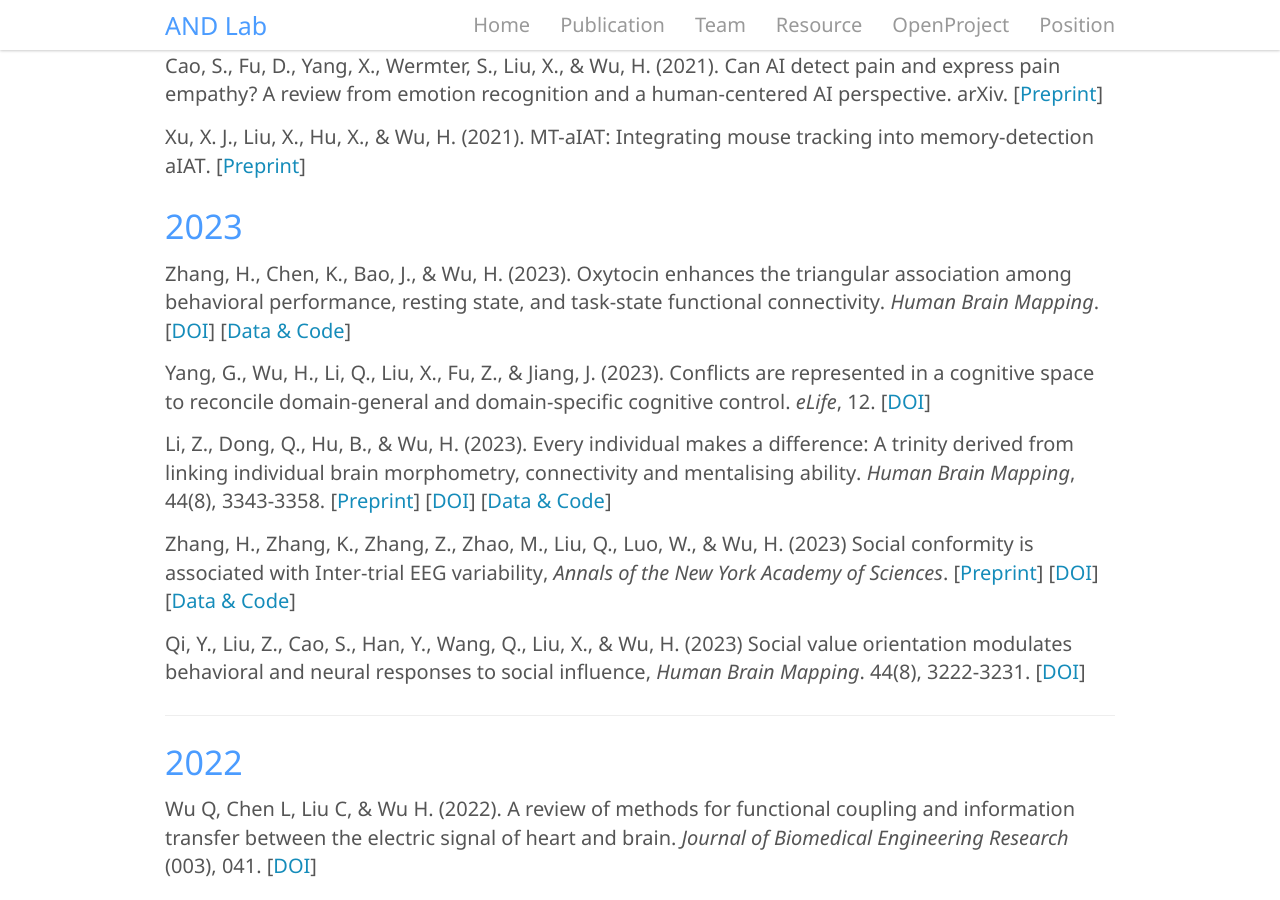
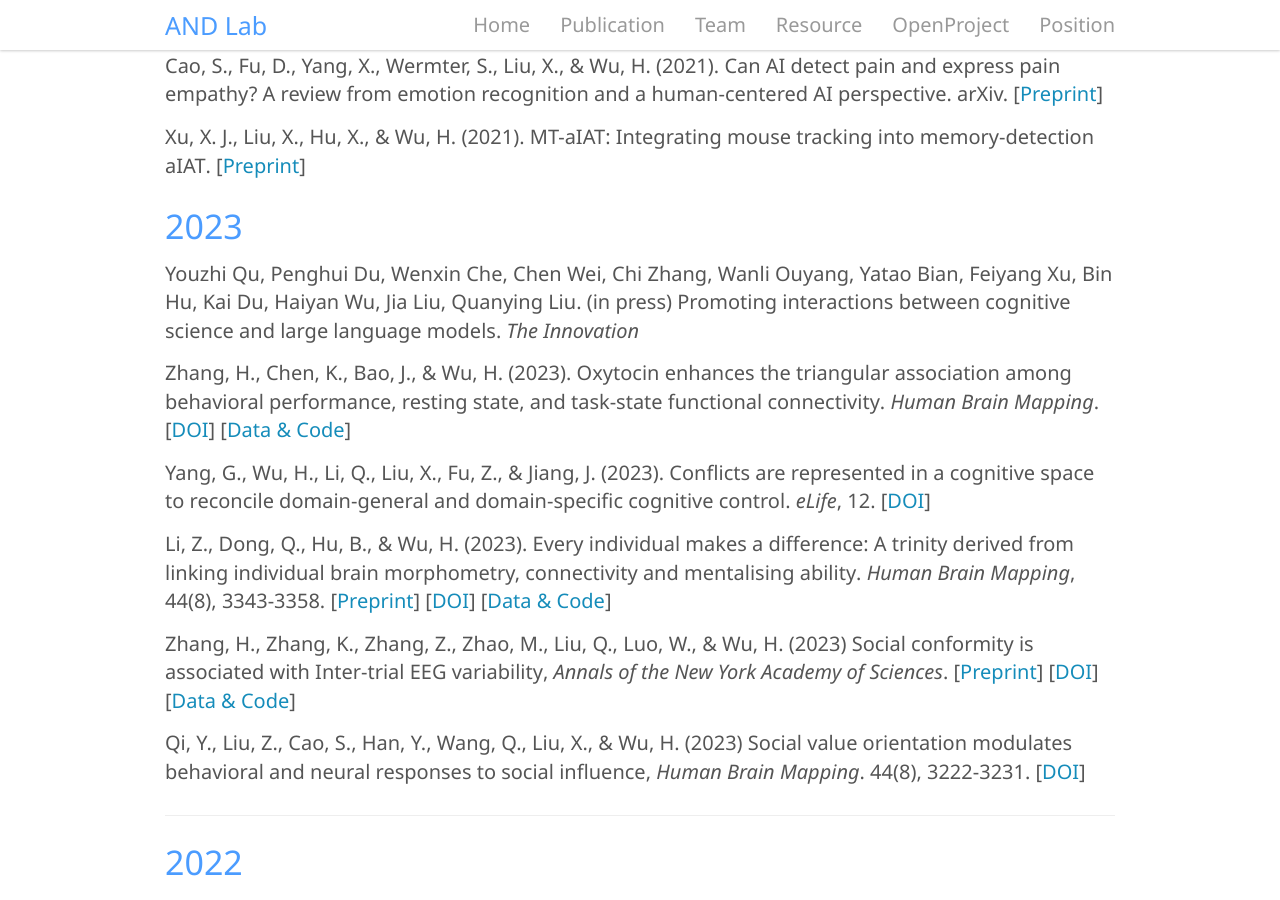
Before and after one commit to andlab-um/lab-website, a Jekyll site: the page built from _pages/publication.md, in a window 1280 px wide and 900 px high, scrolled down 604 px. Built offline with Jekyll 4.4.1, drawn with Linux system fonts in a browser that asks for light colours; nearby versions of some CDN libraries.

Commit message:
Update Qu et al., 2023

```diff
--- a/_pages/publication.md
+++ b/_pages/publication.md
@@ -30,6 +30,8 @@ Cao, S., Fu, D., Yang, X., Wermter, S., Liu, X., & Wu, H. (2021). **Can AI detec
 Xu, X. J., Liu, X., Hu, X., & Wu, H. (2021). **MT-aIAT: Integrating mouse tracking into memory-detection aIAT**. [[Preprint](https://doi.org/10.31234/osf.io/ny9xq){:target="_blank"}]
 
 ### 2023
+
+Youzhi Qu, Penghui Du, Wenxin Che, Chen Wei, Chi Zhang, Wanli Ouyang, Yatao Bian, Feiyang Xu, Bin Hu, Kai Du, **Haiyan Wu**, Jia Liu, Quanying Liu. (in press) Promoting interactions between cognitive science and large language models. *The Innovation*
 
 Zhang, H., Chen, K., Bao, J., & Wu, H. (2023). **Oxytocin enhances the triangular association among behavioral performance, resting state, and task-state functional connectivity**. *Human Brain Mapping*. [[DOI](https://doi.org/10.1002/hbm.26498){:target="_blank"}] [[Data & Code](https://github.com/andlab-um/OT-cpm){:target="_blank"}]
 
```
